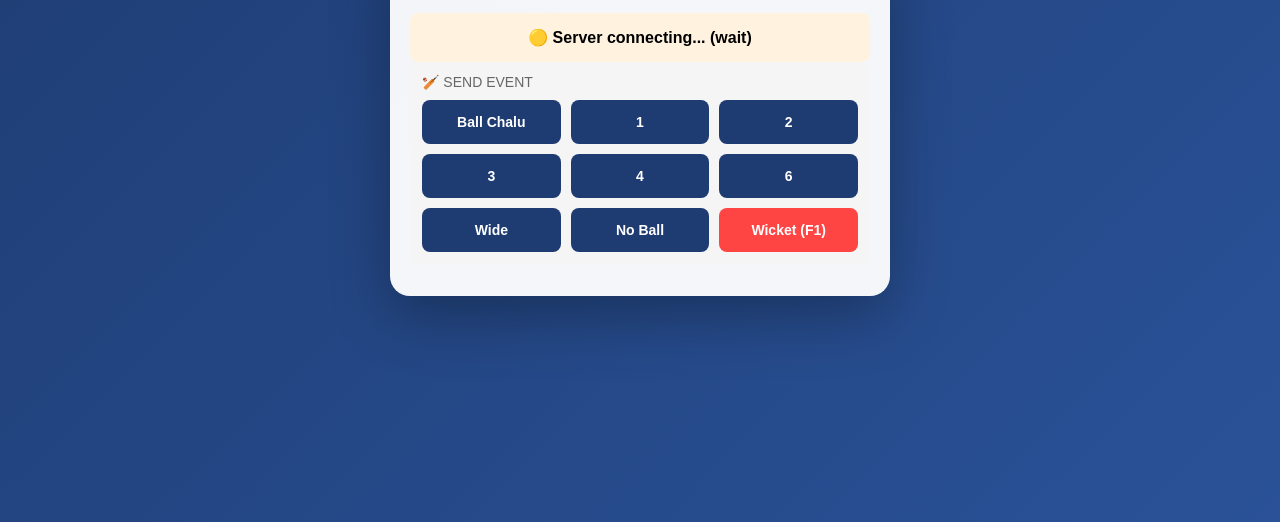
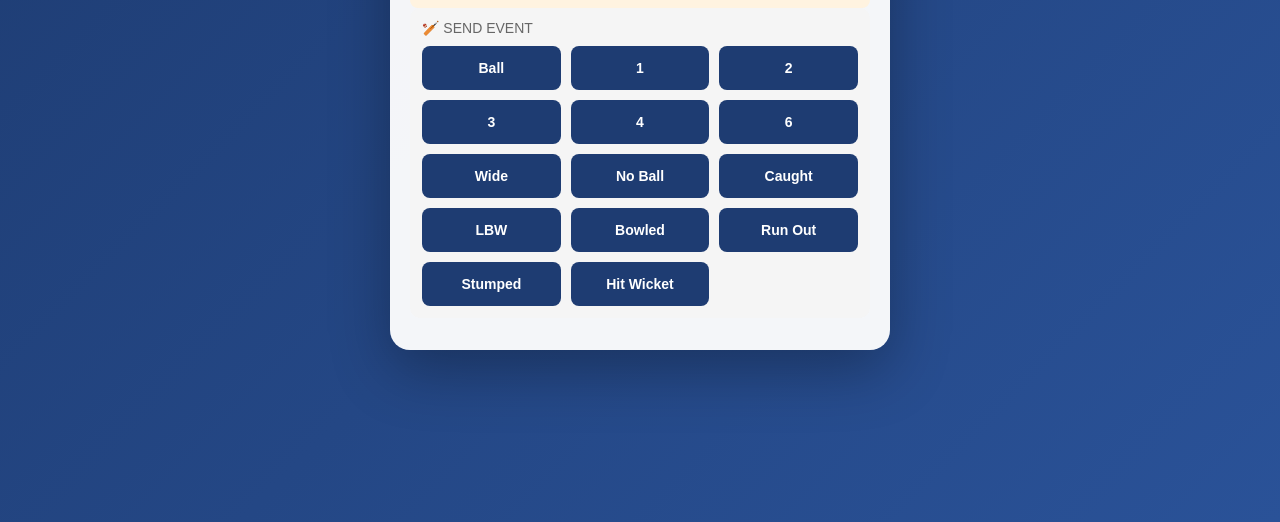
Before and after one commit to starankush1986/cricket-drs, a website: page sender.html in a window 1280 px wide. Shown: the part 278-800 px from the top of the page. Drawn offline with nearby package versions, Linux system fonts and the light colour scheme.

Commit message:
Update sender: Add cricket dismissals, remove F1, same color for all buttons

```diff
--- a/sender.html
+++ b/sender.html
@@ -129,7 +129,7 @@
         }
 
         .event-wicket {
-            background: #ff4444;
+            background: #1e3c72;
         }
 
         @keyframes pulse {
@@ -225,7 +225,7 @@
         <div class="section" id="events-panel">
             <div class="section-title">🏏 SEND EVENT</div>
             <div class="event-grid">
-                <button onclick="sendEvent('BALL')" id="btn-ball">Ball Chalu</button>
+                <button onclick="sendEvent('BALL')">Ball</button>
                 <button onclick="sendEvent('1')">1</button>
                 <button onclick="sendEvent('2')">2</button>
                 <button onclick="sendEvent('3')">3</button>
@@ -233,7 +233,12 @@
                 <button onclick="sendEvent('6')">6</button>
                 <button onclick="sendEvent('WIDE')">Wide</button>
                 <button onclick="sendEvent('NO BALL')">No Ball</button>
-                <button onclick="sendEvent('WICKET')" class="event-wicket" id="f1-btn" disabled>Wicket (F1)</button>
+                <button onclick="sendEvent('CAUGHT')" class="event-wicket">Caught</button>
+                <button onclick="sendEvent('LBW')" class="event-wicket">LBW</button>
+                <button onclick="sendEvent('BOWLED')" class="event-wicket">Bowled</button>
+                <button onclick="sendEvent('RUN OUT')" class="event-wicket">Run Out</button>
+                <button onclick="sendEvent('STUMPED')" class="event-wicket">Stumped</button>
+                <button onclick="sendEvent('HIT WICKET')" class="event-wicket">Hit Wicket</button>
             </div>
         </div>
     </div>
@@ -283,27 +288,17 @@
 
         function updateStatus() {
             const statusDiv = document.getElementById('status');
-            const f1Btn = document.getElementById('f1-btn');
 
             const serverReady = !!(socket && socket.connected);
             if(!serverReady) {
                 statusDiv.innerHTML = '🟡 Server connecting... (wait)';
                 statusDiv.style.background = '#fff3e0';
-                f1Btn.disabled = true;
                 return;
             }
 
             statusDiv.innerHTML = '🟢 Ready - Send events';
             statusDiv.style.background = '#e8f5e9';
-            f1Btn.disabled = false;
         }
-
-        document.addEventListener('keydown', function(e) {
-            if(e.key === 'F1') {
-                e.preventDefault();
-                sendEvent('WICKET');
-            }
-        });
     </script>
 </body>
 </html>
```
